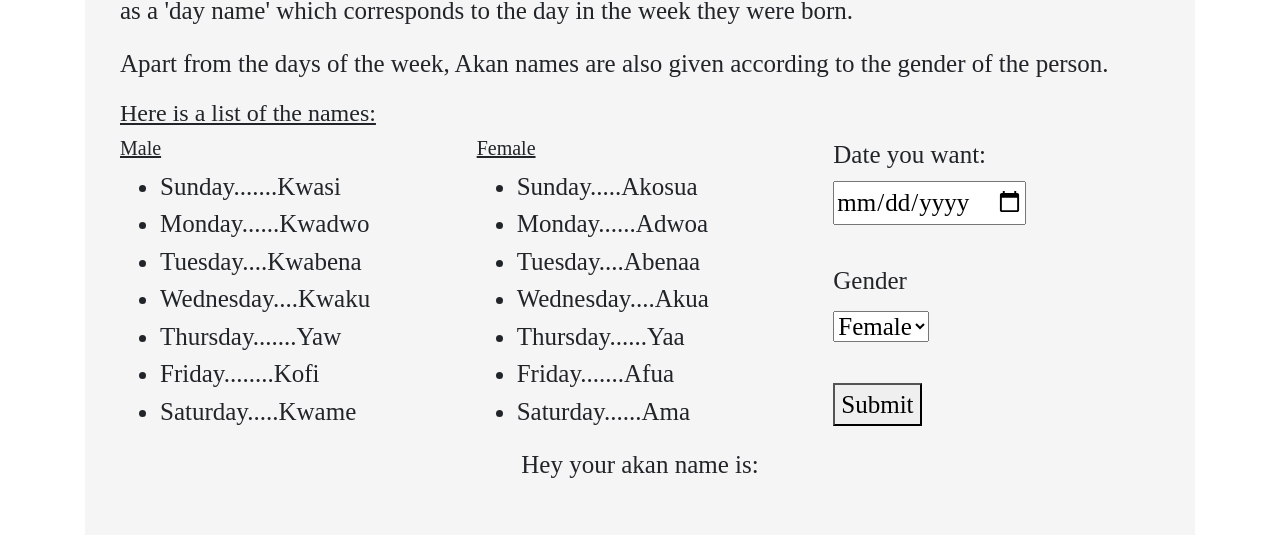
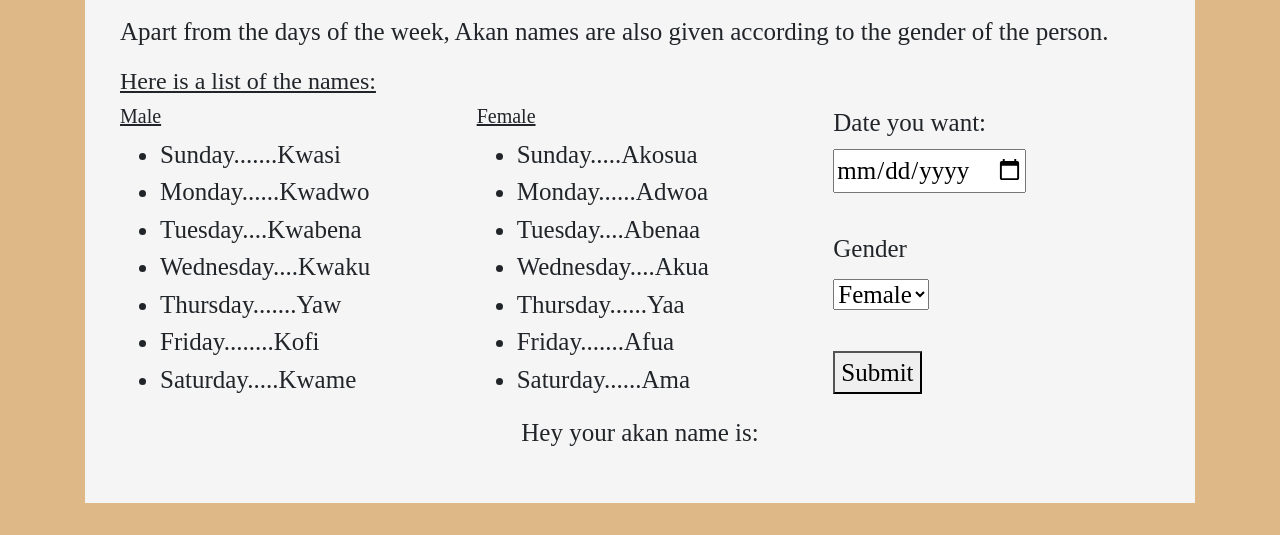
Before and after one commit to Eliane-5/week2, a plain HTML site: page index.html in a window 1280 px wide. Shown: the part 359-894 px from the top of the page. After the commit the page ends 862 px from the top, so only its background shows below. Drawn offline with Linux system fonts and the light colour scheme.

Commit message:
adding personal styling to the body, additional styles to the jumbotron and akan name displayed

```diff
--- a/css/index.css
+++ b/css/index.css
@@ -17,7 +17,7 @@ h4,h5,h2{
 #display , h2{
     text-align: center;
 }
-/*body{
+body{
     background-color: burlywood;
 }
 .jumbotron{
```
